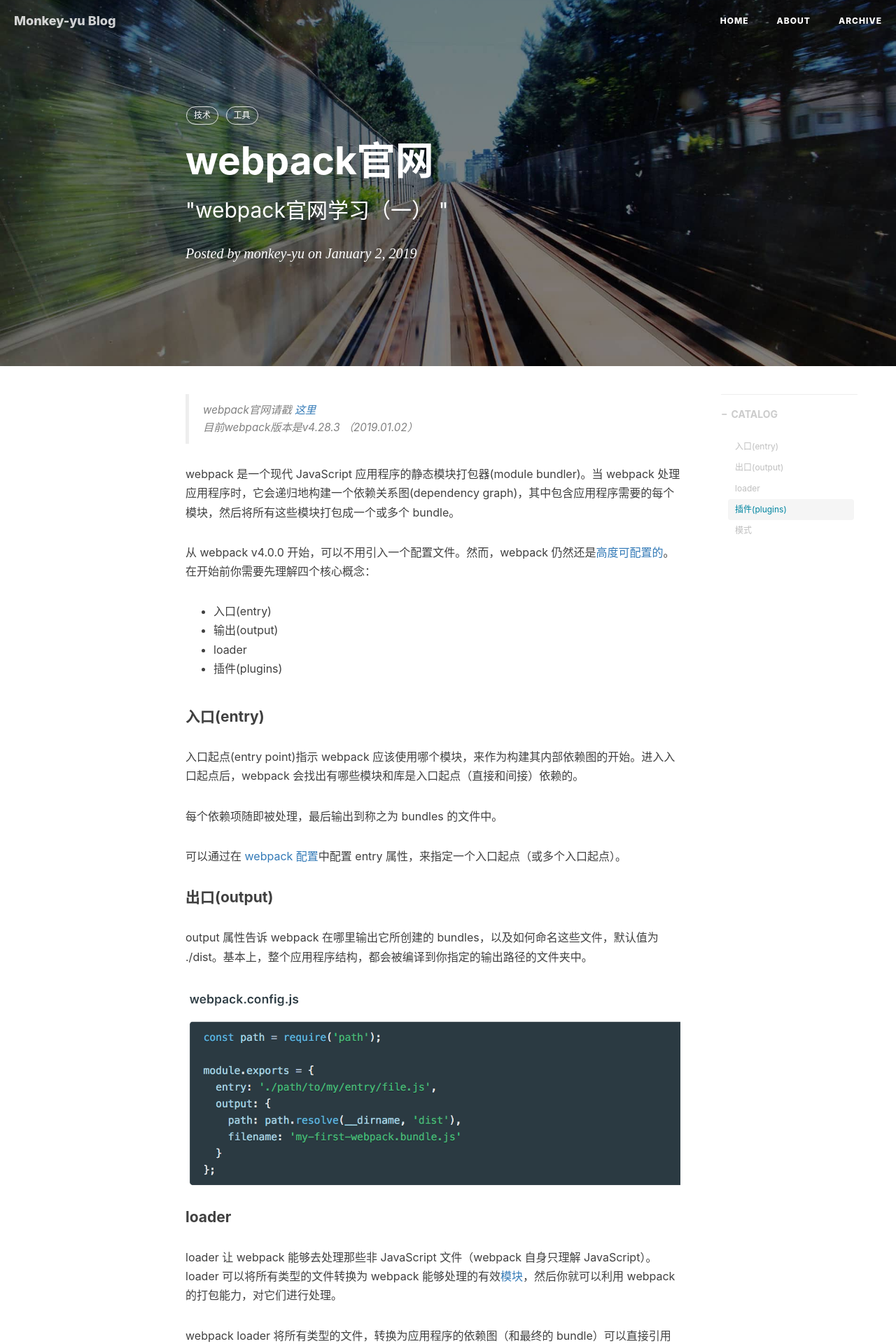
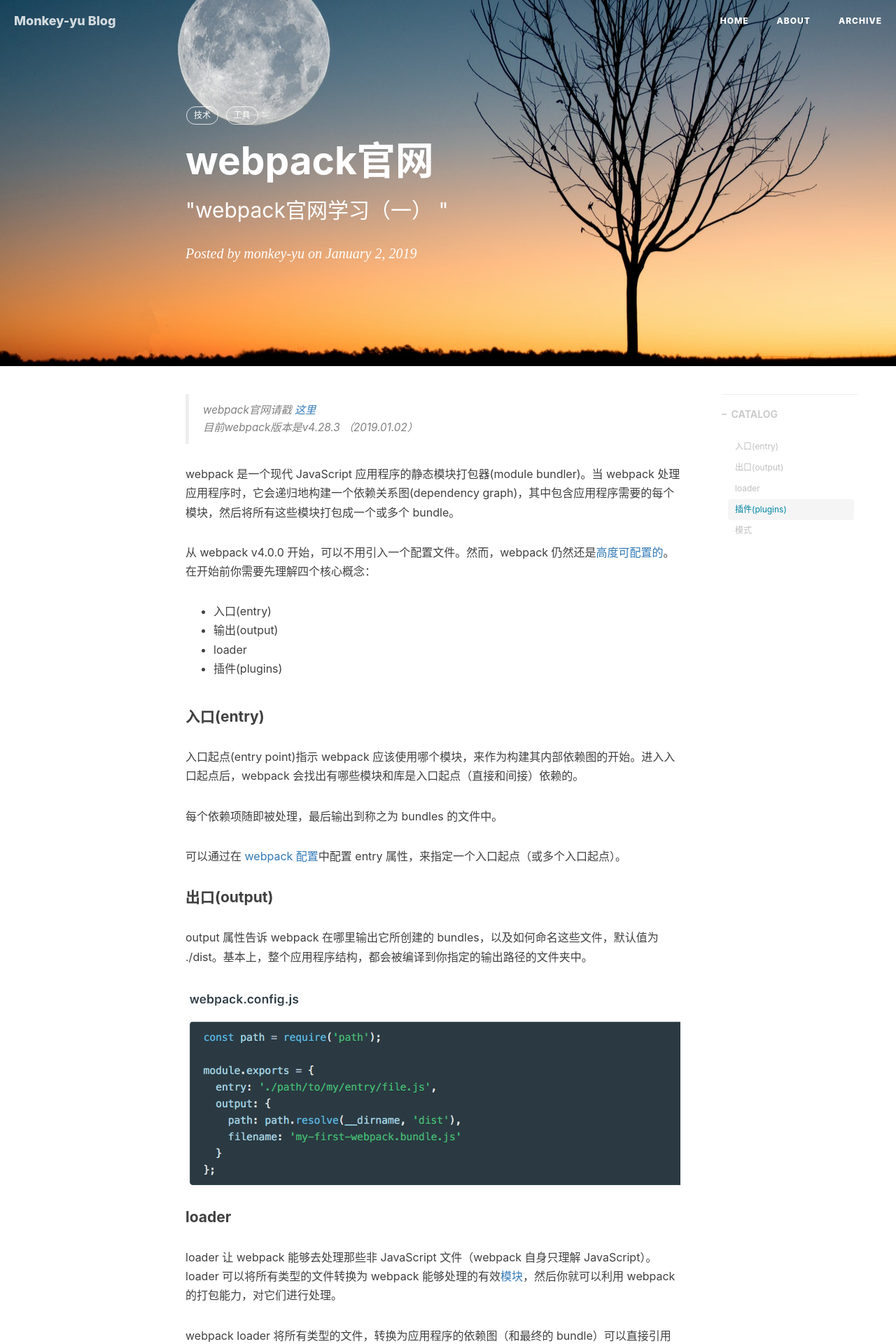
Before and after one commit to monkey-yu/monkey-yu.github.io, a Jekyll site: the page built from _posts/2019-01-02-webpack-from-website.md, in a window 1280 px wide. Shown: the top 1920 px of the page at 70% size. Built offline with Jekyll 4.4.1, drawn with Linux system fonts in a browser that asks for light colours; nearby versions of some CDN libraries; comment, search, counter and statistics services are not loaded.

Commit message:
修改配图路径 及 解决tag链接跳转bug

```diff
--- a/_config.yml
+++ b/_config.yml
@@ -80,7 +80,7 @@
 # Sidebar settings
 sidebar: true                           # whether or not using Sidebar.
 sidebar-about-description: "那一年盛夏，心愿许的无限大。"
-sidebar-avatar: /img/blog_img/avatar-yu.jpg      # use absolute URL, seeing it's used in both `/` and `/about/`
+sidebar-avatar: /img/avatar-yu.jpg      # use absolute URL, seeing it's used in both `/` and `/about/`
 
 
 
--- a/_includes/intro-header.html
+++ b/_includes/intro-header.html
@@ -37,7 +37,7 @@
                 <div class="post-heading">
                     <div class="tags">
                         {% for tag in page.tags %}
-                        <a class="tag" href="{{ site.baseurl }}/archive/?tag={{ tag | url_encode }}" title="{{ tag }}">{{ tag }}</a>
+                        <a class="tag" href="{{ site.baseurl }}/archive.html?tag={{ tag | url_encode }}" title="{{ tag }}">{{ tag }}</a>
                         {% endfor %}
                     </div>
                     <h1>{{ page.title }}</h1>
@@ -75,7 +75,7 @@
                 <div class="post-heading">
                     <div class="tags">
                         {% for tag in page.tags %}
-                        <a class="tag" href="{{ site.baseurl }}/archive/?tag={{ tag | url_encode }}" title="{{ tag }}">{{ tag }}</a>
+                        <a class="tag" href="{{ site.baseurl }}/archive.html?tag={{ tag | url_encode }}" title="{{ tag }}">{{ tag }}</a>
                         {% endfor %}
                     </div>
                     <h1>{{ page.title }}</h1>
--- a/_posts/2019-01-02-webpack-from-website.md
+++ b/_posts/2019-01-02-webpack-from-website.md
@@ -4,7 +4,7 @@
 subtitle:   " \"webpack官网学习（一） \""
 date:       2019-01-02 12:00:00
 author:     "monkey-yu"
-header-img: "img/post-bg-2015.jpg"
+header-img: "img/tree.jpg"
 catalog: true
 tags:
     - 技术
--- a/about.html
+++ b/about.html
@@ -2,7 +2,7 @@
 layout: page
 title: "About"
 description: "超越自己"
-header-img: "img/blog_img/girl.jpg"
+header-img: "img/girl.jpg"
 multilingual: true
 ---
 
--- a/archive.html
+++ b/archive.html
@@ -2,7 +2,7 @@
 title: Archive
 layout: default
 description: 读万卷书，行万里路
-header-img: "img/blog_img/library.jpg"
+header-img: "img/library.jpg"
 ---
 
 <!--
```
Also changed, not shown: _posts/2018-12-27-sync-and-async.md (+1 -1 lines), img/avatar-yu.jpg (renamed from img/blog_img/avatar-yu.jpg), img/tree.jpg (renamed from img/blog_img/tree.jpg), 4 other files.
